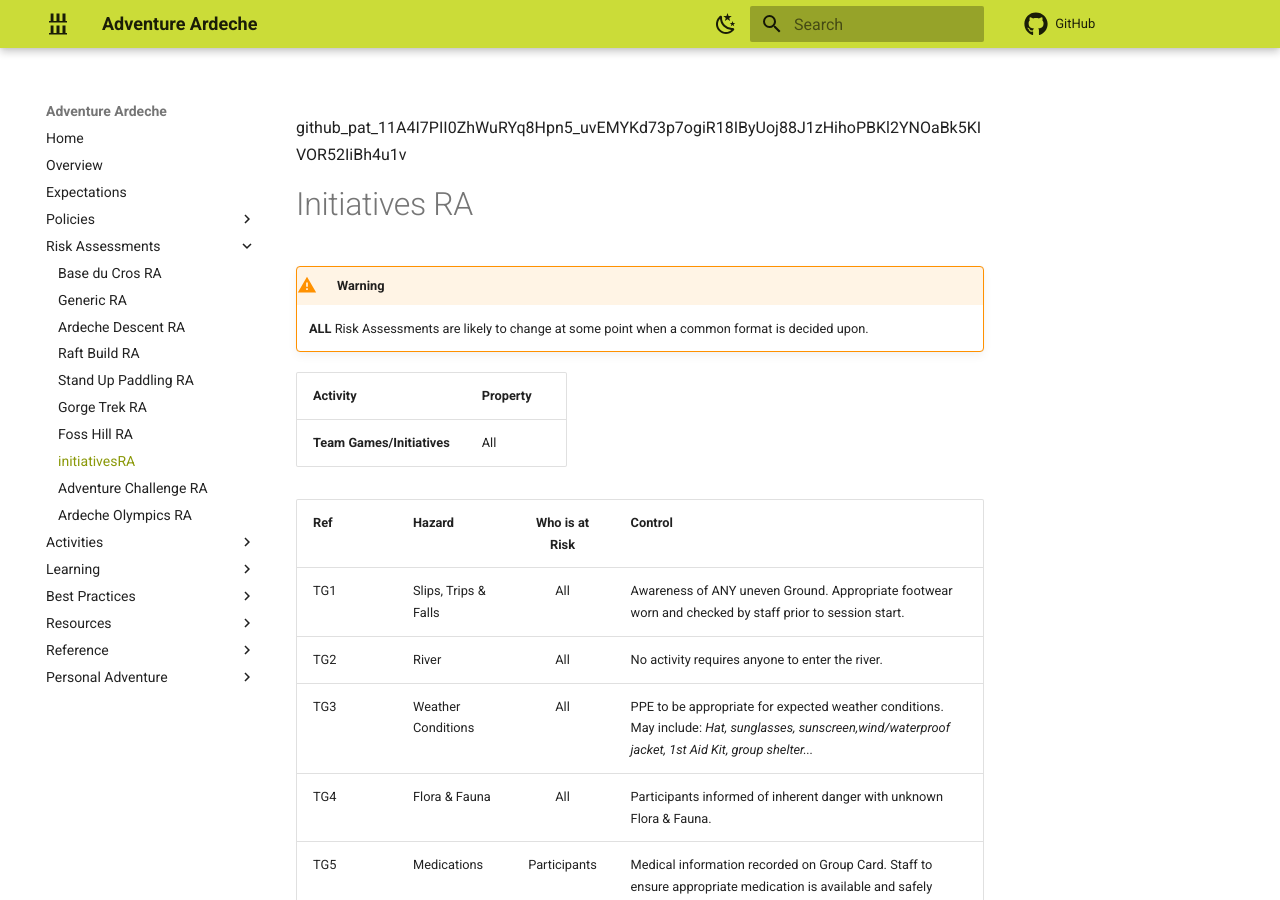
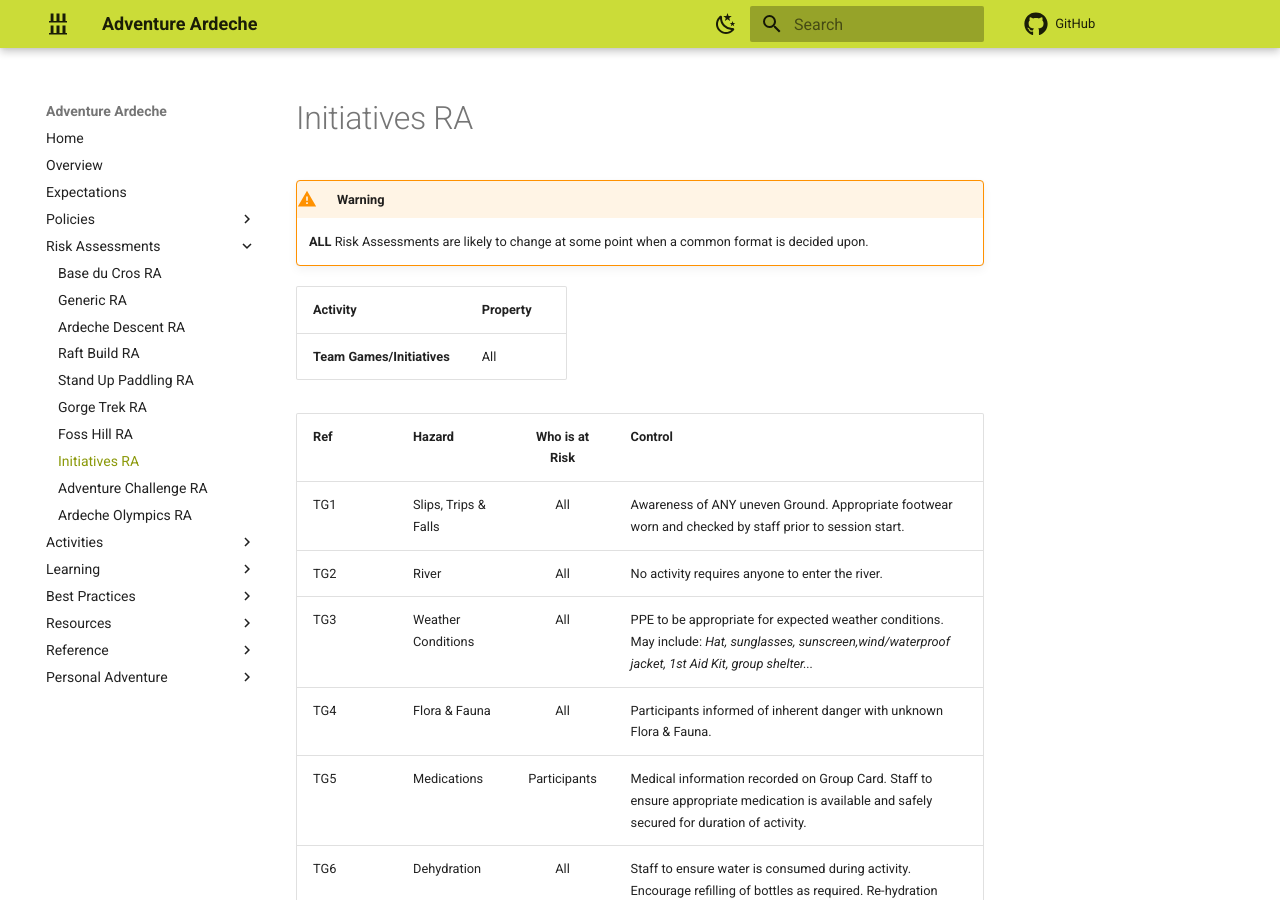
Before and after one commit to Matt-Adventure-Ardeche/staffhandbook, an MkDocs documentation site: the page built from docs/risk-assessments/initiativesRA.md, in a window 1280 px wide and 900 px high. Built offline with MkDocs 1.6.1 and Material for MkDocs 9.7.7, drawn with Linux system fonts in a browser that asks for light colours; comment, search, counter and statistics services are not loaded.

Commit message:
initiativesRA

```diff
--- a/docs/risk-assessments/initiativesRA.md
+++ b/docs/risk-assessments/initiativesRA.md
@@ -1,4 +1,3 @@
-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
 # Initiatives RA
 
 !!! warning
```
